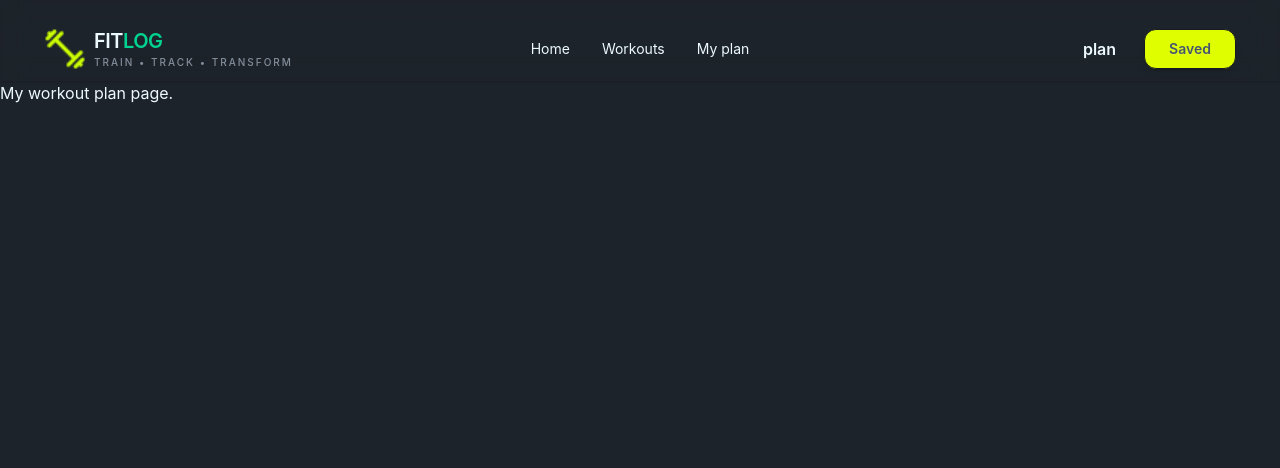
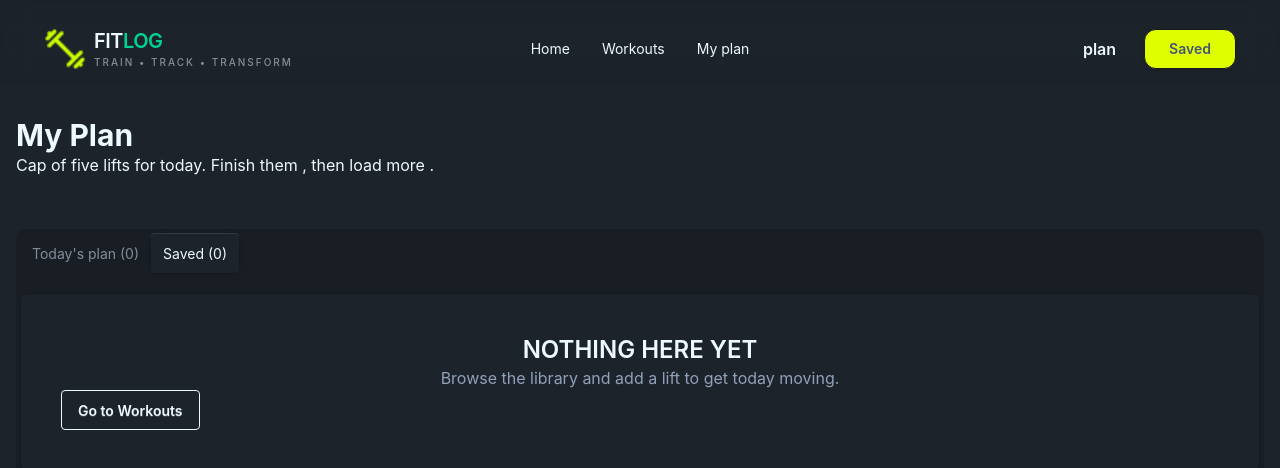
Before and after one commit to nahiyan9462-beep/b14-A6-Fit_Log, a Next.js app: page /my-plan in a window 1280 px wide. Shown: the top 468 px of the page. Built offline with nearby package versions, Linux system fonts and the light colour scheme.

Commit message:
Todays plan card

```diff
--- a/package.json
+++ b/package.json
@@ -11,7 +11,8 @@
   "dependencies": {
     "next": "16.3.6",
     "react": "19.2.8",
-    "react-dom": "19.2.8"
+    "react-dom": "19.2.8",
+    "react-toastify": "^11.1.0"
   },
   "devDependencies": {
     "@tailwindcss/postcss": "^4.3.3",
--- a/src/app/layout.tsx
+++ b/src/app/layout.tsx
@@ -2,7 +2,10 @@ import type { Metadata } from "next";
 import { Geist, Geist_Mono } from "next/font/google";
 import "./globals.css";
 import Navbar from "@/components/shared/Navbar";
-import LibraryProvider, { LibraryContext } from "@/context/LibraryContext";
+import LibraryProvider from "@/context/LibraryContext";
+import { ToastContainer } from "react-toastify";
+
+
 
 
 const geistSans = Geist({
@@ -34,6 +37,8 @@ export default function RootLayout({ children }: LayoutProps<"/">) {
 
 
             {children}
+
+             <ToastContainer />
           </LibraryProvider>
 
 
--- a/src/app/my-plan/page.tsx
+++ b/src/app/my-plan/page.tsx
@@ -1,16 +1,70 @@
 
 'use client'
 
+import LibraryCard from '@/components/homepage/LibraryCard';
 import { LibraryContext } from '@/context/LibraryContext';
+import { ILibrary } from '@/data-types/library.type';
+import Link from 'next/link';
 import React, { useContext } from 'react';
 
 const MyPlanPage = () => {
-    const { workOutPlan } = useContext(LibraryContext);
+    const { workOutPlan ,saved} = useContext(LibraryContext);
     console.log(workOutPlan,'workoutplan');
     return (
-        <div>
-            My workout plan page.
-        </div>
+         <section className='container mx-auto'>
+            <div className=' mt-5 p-4'>
+                <h2 className='text-3xl font-bold'>My Plan</h2>
+                <p>Cap of five lifts for today. Finish them , then load more .</p>
+            </div>
+            <div>
+
+            </div>
+            <div className='container mx-auto p-4 mt-5'>
+                {/* name of each tab group should be unique */}
+                <div className="tabs tabs-box">
+                    <input type="radio" name="my_tabs_6" className="tab" aria-label={`Today's plan (${workOutPlan.length})`} />
+                    <div className="tab-content bg-base-100 border-base-300 p-10 mt-5">
+                        {workOutPlan.length>0?(workOutPlan.map((library : ILibrary)=>{
+                            return <LibraryCard key={library.id} library={library}></LibraryCard>
+                        })
+                        ):(
+                            <div className='container mx-auto'>
+                                <h2 className='text-center font-semibold text-2xl'>NOTHING HERE YET</h2>
+                                <p className='text-center text-slate-400'>Browse the library and add a lift to get today moving.</p>
+
+                                <Link href=''><button
+
+                                    >
+                                Go to Workouts</button></Link>
+                            </div>
+
+                        )}
+
+                    </div>
+
+                    <input type="radio" name="my_tabs_6" className="tab" aria-label={`Saved (${saved.length})`}
+                     defaultChecked />
+                    <div className="tab-content bg-base-100 border-base-300 p-10 mt-5">
+                        {saved.length>0?(saved.map((library : ILibrary)=>{
+                            return <LibraryCard key={library.id} library={library}></LibraryCard>
+                        })
+                        ):(
+                            <div className='container mx-auto'>
+                                <h2 className='text-center font-semibold text-2xl'>NOTHING HERE YET</h2>
+                                <p className='text-center text-slate-400'>Browse the library and add a lift to get today moving.</p>
+                                <Link href=''><button
+                                   className='btn btn-outline items-center justify-center'
+                                    >
+                                Go to Workouts</button></Link>
+                            </div>
+                        )}
+
+                    </div>
+
+                </div>
+            </div>
+
+         </section>
     );
 };
 
--- a/src/components/librarydetailpage/PlanButton.tsx
+++ b/src/components/librarydetailpage/PlanButton.tsx
@@ -3,6 +3,7 @@
 import { LibraryContext } from "@/context/LibraryContext";
 import { ILibrary } from "@/data-types/library.type";
 import { useContext} from "react";
+import { toast } from "react-toastify";
 
 interface PlanButtonProps {
   library: ILibrary;
@@ -12,12 +13,17 @@ const PlanButton = ({ library }: PlanButtonProps) => {
     const  {workOutPlan,setWorkOutPlan}=useContext(LibraryContext);
 
 
+
   const handleAddToPlan = () => {
+
+    // if (alreadyAdded) return;
+
     console.log('button triggered',library)
 
 
     setWorkOutPlan([...workOutPlan,library]);
-    alert(`you have added '${library.id}' card`)
+
+    toast.success(`you've added successfully`)
 
   };
 
@@ -25,6 +31,7 @@ const PlanButton = ({ library }: PlanButtonProps) => {
     <button
       type="button"
       onClick={()=>handleAddToPlan()}
+
       className="
         flex
         items-center
@@ -44,11 +51,7 @@ const PlanButton = ({ library }: PlanButtonProps) => {
       "
     >
 
-      <span>{workOutPlan ? "✓" : "▣"}</span>
-
-      {workOutPlan
-        ? "Added to today's plan"
-        : "Add to today's plan"}
+      Add to Plan
     </button>
   );
 };
--- a/src/components/librarydetailpage/SavedButton.tsx
+++ b/src/components/librarydetailpage/SavedButton.tsx
@@ -6,6 +6,7 @@
  import { LibraryContext } from "@/context/LibraryContext";
  import { ILibrary } from "@/data-types/library.type";
  import { useContext} from "react";
+import { toast } from "react-toastify";
 
 export interface PlanButtonProps {
    library: ILibrary;
@@ -20,7 +21,7 @@ export interface PlanButtonProps {
 
 
      setSaved([...saved,library]);
-     alert(`you have added '${library.id}' card`)
+    toast.success(`you have added '${library.id}' card`)
 
    };
 
@@ -47,12 +48,8 @@ export interface PlanButtonProps {
             hover:bg-white/5
        "
      >
+      Saved for later
 
-       <span>{saved ? "✓" : ""}</span>
-
-       {saved
-         ? "sved for later"
-         : "save for later"}
      </button>
    );
  };
```
Also changed, not shown: src/components/homepage/TodaysPlanCard.tsx (added), 1 other file (tests, documents, lock files or other folders).
